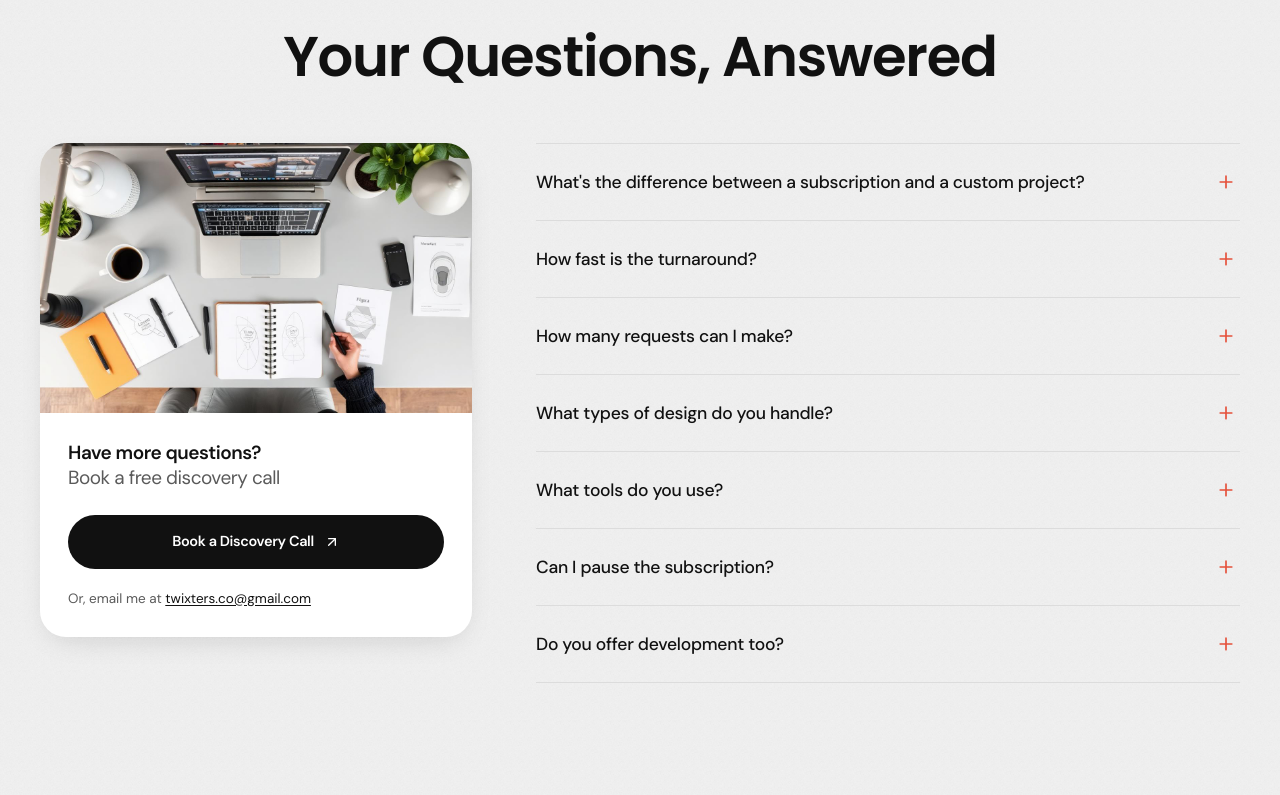
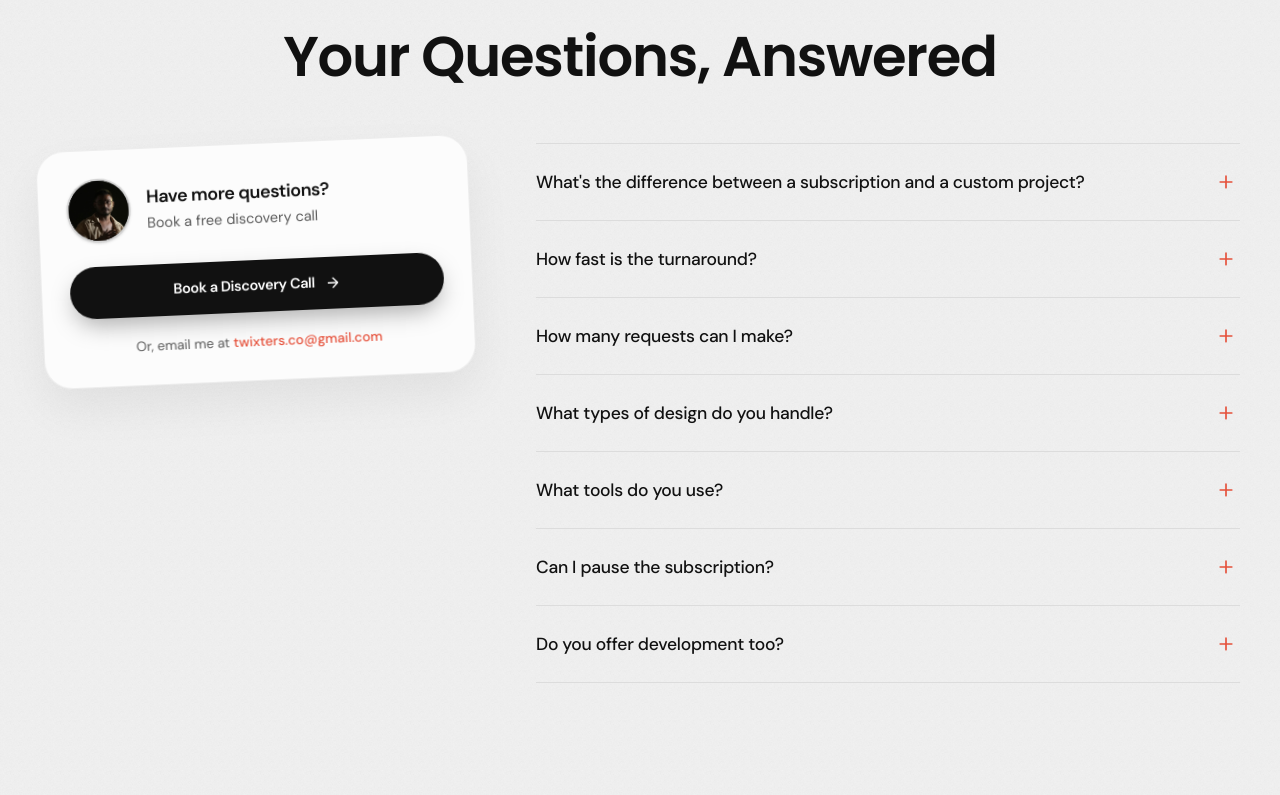
Before and after one commit to AmoghSamarth/Twixters.co, a React (Vite) app: page / in a window 1280 px wide. Shown: the part 7265-8060 px from the top of the page. Built offline with nearby package versions, Linux system fonts and the light colour scheme.

Commit message:
feat(faq): update contact card to tilted card with avatar from _DSC0883.JPG matching reference

```diff
--- a/src/components/tw/faq.jsx
+++ b/src/components/tw/faq.jsx
@@ -1,6 +1,6 @@
 import { useId, useState } from "react";
 import { faqContact, faqs, site } from "../../content/site";
-import { ArrowUpRight, Eyebrow } from "./primitives";
+import { ArrowRight, Eyebrow } from "./primitives";
 import { Reveal } from "./reveal";
 function FaqRow({
   q,
@@ -57,7 +57,8 @@ function FaqRow({
 }
 export function Faq() {
   const [openIndex, setOpenIndex] = useState(null);
-  return <section id="faq" aria-labelledby="faq-heading" className="px-5 py-24 sm:px-8 sm:py-32">
+  return (
+    <section id="faq" aria-labelledby="faq-heading" className="px-5 py-24 sm:px-8 sm:py-32">
       <Reveal className="mx-auto max-w-[1200px]">
         <Eyebrow>FAQ</Eyebrow>
         <h2 id="faq-heading" className="tw-h2 mt-6 text-center text-[clamp(1.9rem,5.6vw,3.5rem)]">
@@ -65,42 +66,53 @@ export function Faq() {
         </h2>
       </Reveal>
 
-      <div className="mx-auto mt-14 grid max-w-[1200px] gap-12 lg:grid-cols-[36%_1fr] lg:gap-16">
+      <div className="mx-auto mt-14 grid max-w-[1200px] items-start gap-12 lg:grid-cols-[36%_1fr] lg:gap-16">
         {
     /* Contact card — below the accordion on mobile, beside it on desktop */
   }
         <Reveal delay={80} className="order-2 lg:order-1">
-          <div className="overflow-hidden rounded-[26px] bg-surface shadow-float lg:sticky lg:top-28">
+          <div className="rotate-[-2.5deg] rounded-[28px] border border-black/[0.06] bg-white/80 p-6 sm:p-7 shadow-[0_20px_45px_rgba(0,0,0,0.06)] backdrop-blur-sm transition-transform duration-500 hover:rotate-0 lg:sticky lg:top-28">
+            <div className="flex items-center gap-4">
+              <div className="size-14 sm:size-16 shrink-0 overflow-hidden rounded-full border-2 border-white/80 bg-neutral-900 shadow-sm">
                 <img
-    src={faqContact.image.src}
-    alt={faqContact.image.alt}
-    width={1280}
-    height={800}
+                  src={faqContact.avatar?.src || faqContact.image?.src}
+                  alt={faqContact.avatar?.alt || faqContact.image?.alt}
+                  width={400}
+                  height={400}
                   loading="lazy"
                   decoding="async"
-    className="aspect-[16/10] w-full object-cover"
+                  className="size-full object-cover object-center"
                 />
-            <div className="p-7">
-              <h3 className="text-[19px] leading-[1.3] font-semibold tracking-tight text-ink">
+              </div>
+              <div>
+                <h3 className="text-[17px] sm:text-[18px] font-semibold tracking-tight text-ink">
                   {faqContact.heading}
-                <span className="block font-normal text-ink-muted">{faqContact.sub}</span>
                 </h3>
+                <p className="mt-0.5 text-[14px] sm:text-[14.5px] text-ink-muted">
+                  {faqContact.sub}
+                </p>
+              </div>
+            </div>
+
             <a
               href={faqContact.cta.href}
               target="_blank"
               rel="noreferrer"
-    className="group mt-6 flex min-h-[54px] items-center justify-center gap-2.5 rounded-pill bg-ink px-6 text-[14.5px] font-semibold tracking-tight text-white transition-[transform,background-color] duration-300 hover:-translate-y-0.5 hover:bg-black"
+              className="group mt-6 flex min-h-[50px] sm:min-h-[52px] w-full items-center justify-center gap-2.5 rounded-full bg-ink px-6 text-[14.5px] font-semibold tracking-tight text-white shadow-[0_10px_25px_-5px_rgba(0,0,0,0.35)] transition-[transform,background-color,shadow] duration-300 hover:-translate-y-0.5 hover:bg-black hover:shadow-[0_14px_28px_-5px_rgba(0,0,0,0.45)]"
             >
-                {faqContact.cta.label}
-                <ArrowUpRight className="size-4 transition-transform duration-300 group-hover:translate-x-0.5 group-hover:-translate-y-0.5" />
+              <span>{faqContact.cta.label}</span>
+              <ArrowRight className="size-4 transition-transform duration-300 group-hover:translate-x-1" />
             </a>
-              <p className="mt-5 text-[13.5px] text-ink-muted">
+
+            <p className="mt-5 text-center text-[13.5px] text-ink-muted">
               {faqContact.emailPrefix}{" "}
-                <a href={`mailto:${site.email}`} className="text-ink underline underline-offset-2">
+              <a
+                href={`mailto:${site.email}`}
+                className="font-medium text-accent transition-opacity duration-200 hover:opacity-80"
+              >
                 {site.email}
               </a>
             </p>
-            </div>
           </div>
         </Reveal>
 
@@ -117,5 +129,6 @@ export function Faq() {
           </ul>
         </Reveal>
       </div>
-    </section>;
+    </section>
+  );
 }
--- a/src/data/site.js
+++ b/src/data/site.js
@@ -275,7 +275,7 @@ export const faqs = [
   }
 ];
 export const faqContact = {
-  image: { src: assetUrl("/assets/desk.jpg"), alt: "Twixters.Co design studio desk" },
+  avatar: { src: assetUrl("/assets/raj-faq-avatar.jpg"), alt: "Raj Shegaonkar" },
   heading: "Have more questions?",
   sub: "Book a free discovery call",
   cta: { label: "Book a Discovery Call", href: site.bookingUrl, external: true },
```
Also changed, not shown: public/assets/raj-faq-avatar.jpg (added). Lines whose indentation alone changed are shown as unchanged.
